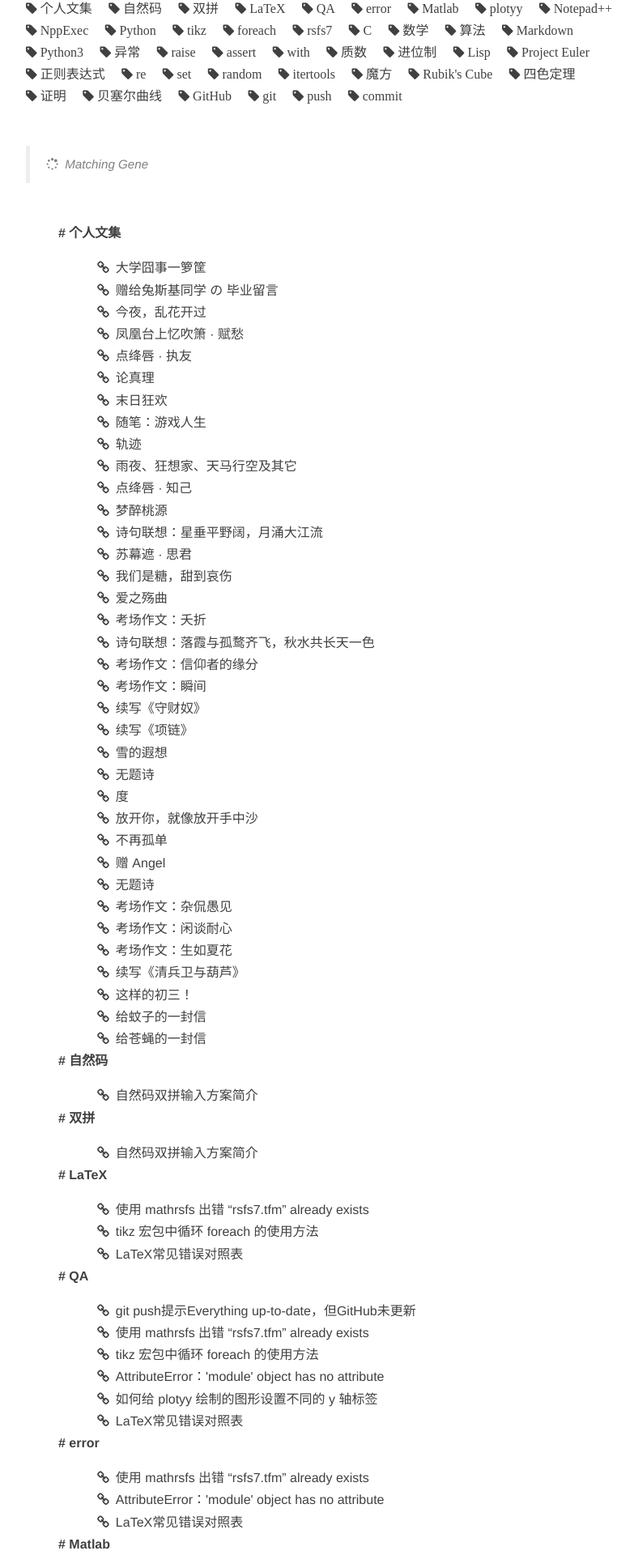
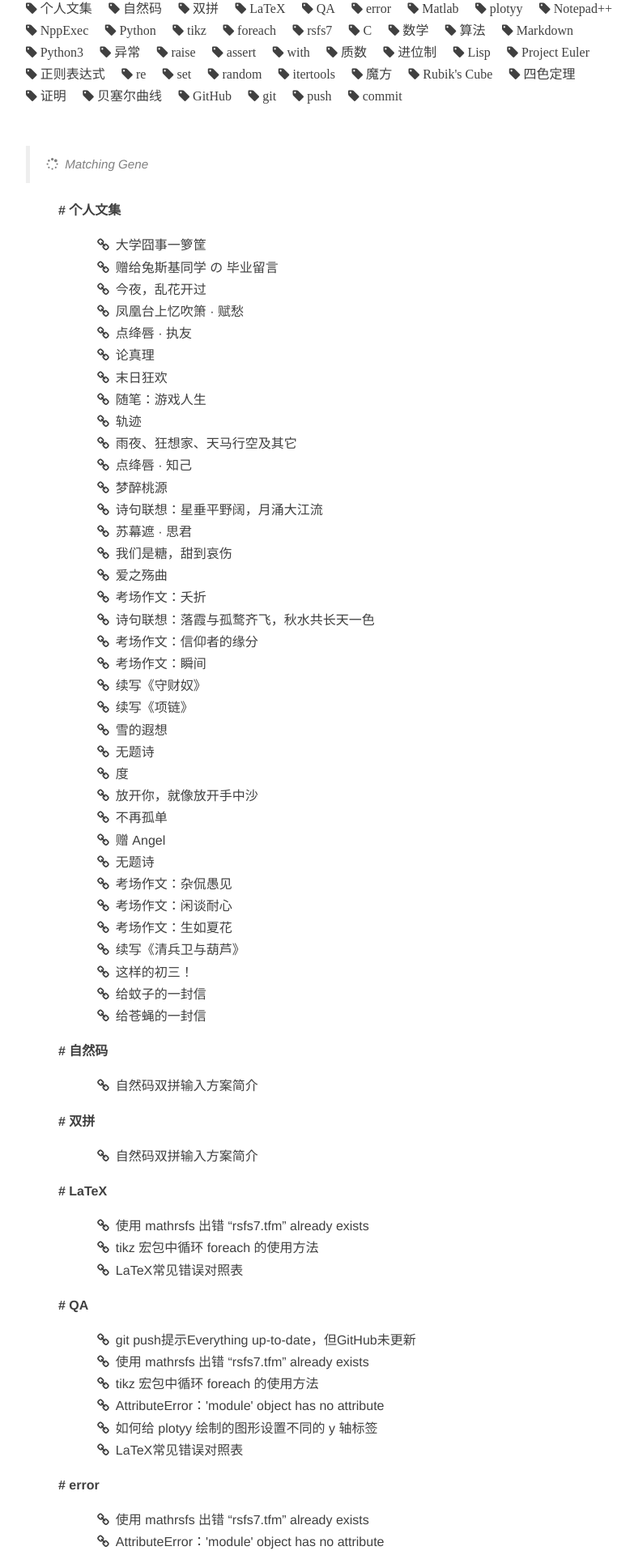
Before and after one commit to ceares/ceares.github.io, a Jekyll site: the page built from tags.md, in a window 1280 px wide. Shown: the part 499-2419 px from the top of the page at 81% size, without its empty margins (233-1016 px from the left). Built offline with Jekyll 4.4.1, drawn with Linux system fonts in a browser that asks for light colours; nearby versions of some CDN libraries; library files that are not in the unit come from our copies.

Commit message:
from sp3

```diff
--- a/tags.md
+++ b/tags.md
@@ -13,9 +13,9 @@ header-img: "img/semantic.jpg"
 
 > <i class="fa fa-spinner">&nbsp;</i> Matching Gene
 
-<ul class="listing" style="list-style-type: none;font-weight: bold;margin-top:0.5in;">
+<ul class="listing" style="list-style-type: none;font-weight: bold">
 {% for tag in site.tags %}
-  <li class="listing-seperator" id="{{ tag[0] }}" style="margin-bottom:1em">#&nbsp;{{ tag[0] }}</li>
+  <li class="listing-seperator" id="{{ tag[0] }}" style="margin:1em auto">#&nbsp;{{ tag[0] }}</li>
 {% for post in tag[1] %}
   <li class="listing-item" style="text-indent:1em;font-weight:normal;">
   <!--<time datetime="{{ post.date | date:"%Y-%m-%d" }}">{{ post.date | date:"%Y/%m/%d" }}</time>-->
```
